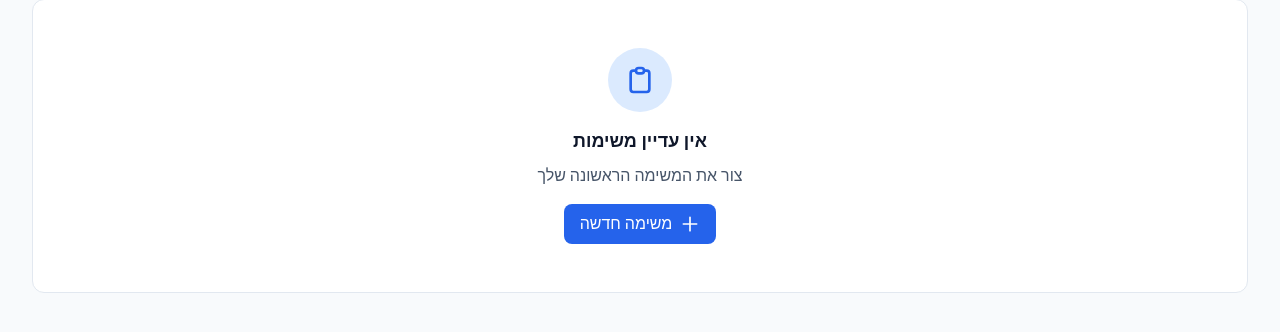
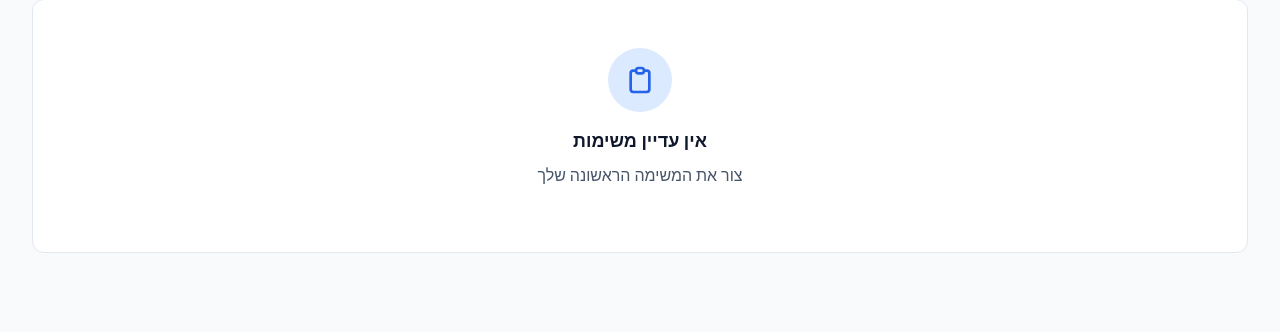
Before and after one commit to amirbiron/TaskFlow, a Python web app: template app/templates/tasks.html in a window 1280 px wide. Shown: the part 194-526 px from the top of the page. Run offline with Jinja, Linux system fonts and the light colour scheme; the template is opened without the code that fills it, so the values that code supplies are empty; some libraries are stand-ins or nearby versions.

Commit message:
fix(kanban): הסרת כפתור "משימה חדשה" כפול ב-empty state
הכפתור התחתון ב-empty state היה כפול לכפתור הראשי שמעל הלוח,
ובמקרים מסוימים לחיצה על "שמור" במודאל שנפתח ממנו לא הגיבה.
הסרה משאירה את האייקון, הכותרת והטקסט – הכפתור העליון נשאר זמין.

```diff
--- a/app/templates/_kanban.html
+++ b/app/templates/_kanban.html
@@ -18,12 +18,6 @@
     </div>
     <h3 class="text-lg font-semibold text-slate-900 dark:text-sf-text-primary mb-2">אין עדיין משימות</h3>
     <p class="text-slate-600 dark:text-sf-text-secondary mb-4">צור את המשימה הראשונה שלך</p>
-    <button @click="openCreateModal('open')" class="btn btn-primary">
-        <svg class="w-5 h-5 ml-2" fill="none" stroke="currentColor" viewBox="0 0 24 24">
-            <path stroke-linecap="round" stroke-linejoin="round" stroke-width="2" d="M12 4v16m8-8H4"/>
-        </svg>
-        משימה חדשה
-    </button>
 </div>
 
 <!-- לוח Kanban -->
```
